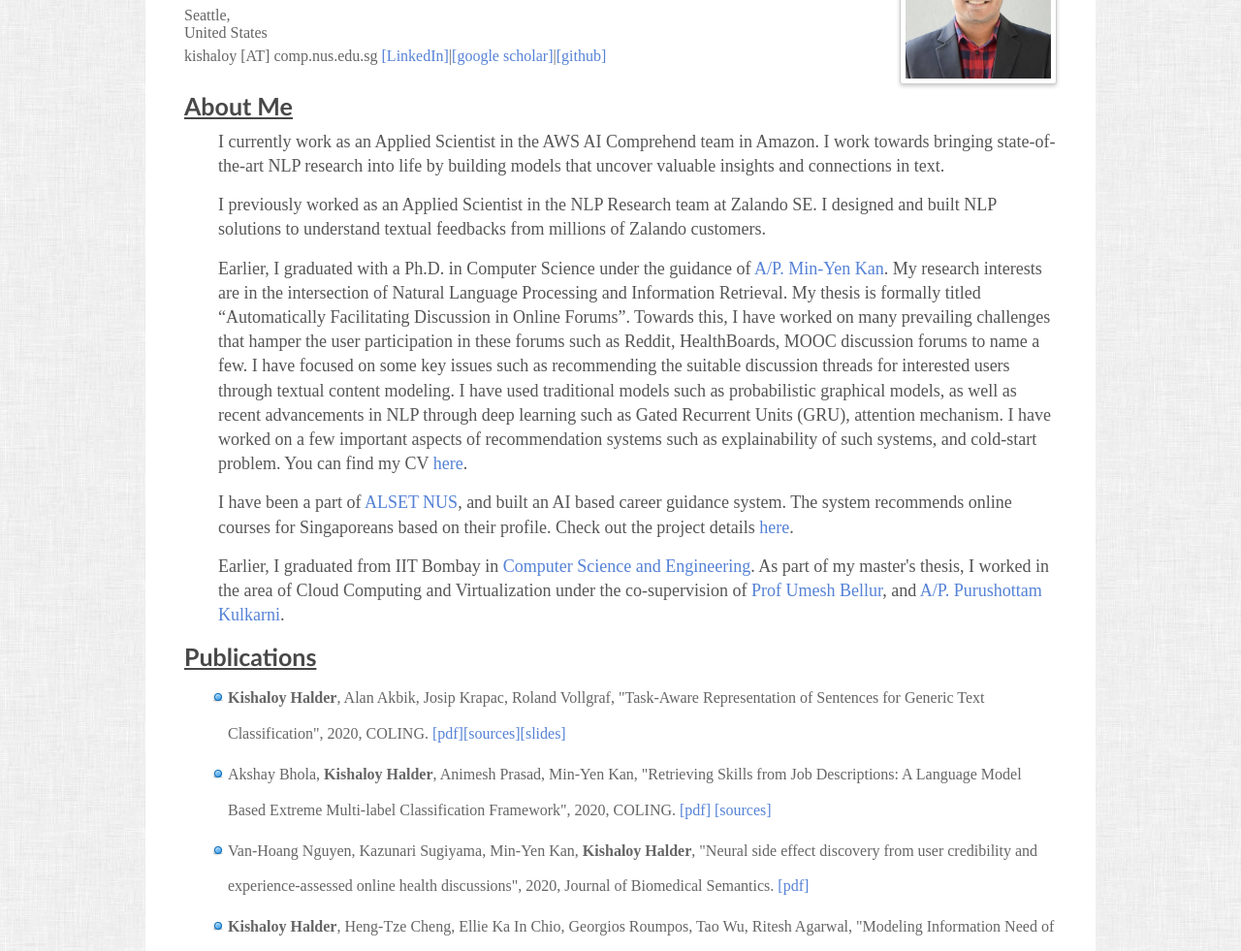
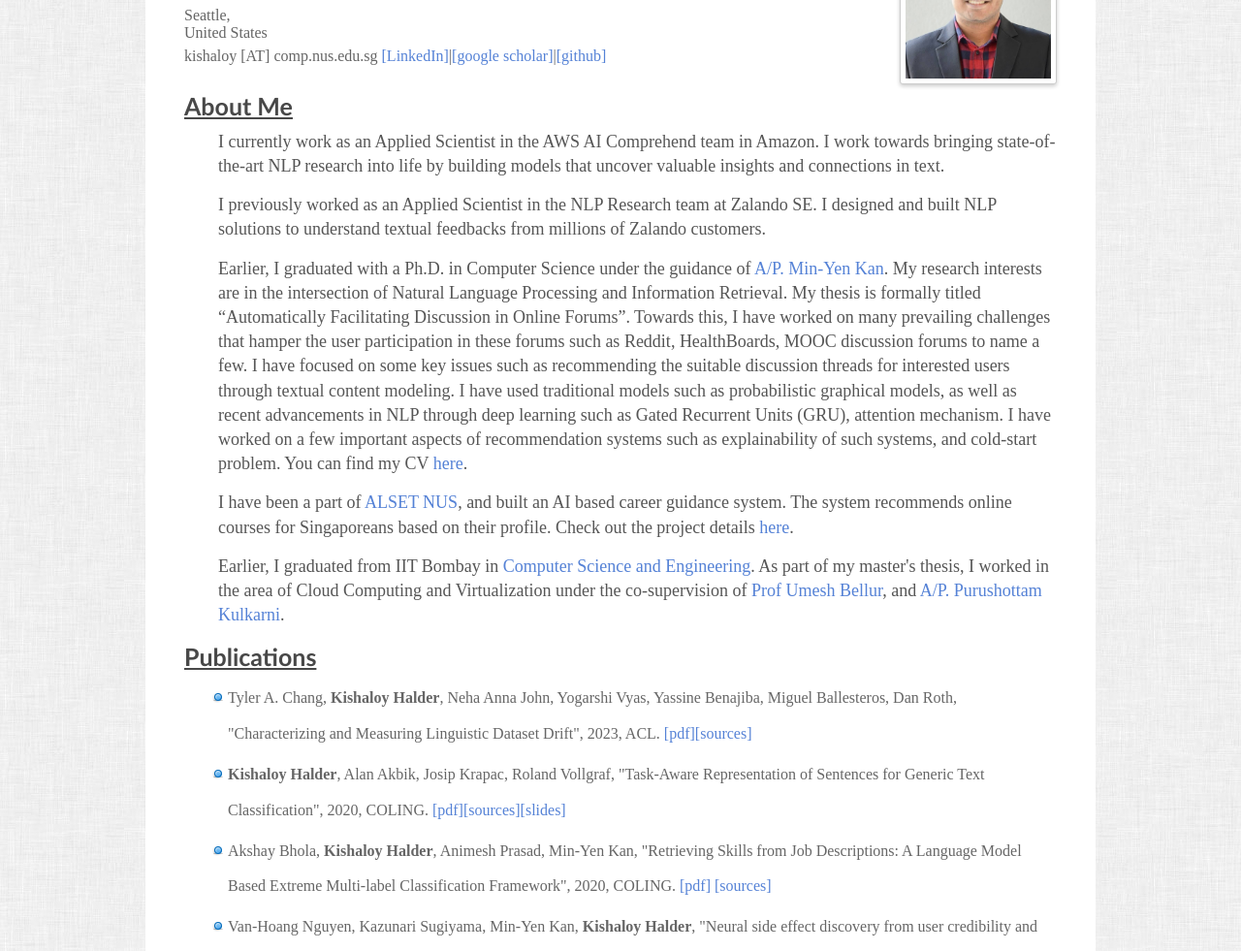
Before and after one commit to kishaloyhalder/kishaloyhalder.github.io, a plain HTML site: page index.html in a window 1280 px wide. Shown: the part 110-1091 px from the top of the page at 97% size. Drawn offline with Linux system fonts and the light colour scheme; a web font is replaced by a local one.

Commit message:
Update index.html

```diff
--- a/index.html
+++ b/index.html
@@ -59,6 +59,7 @@
 		<section id="publications" class="clearfix" itemscope itemtype="http://schema.org/ItemList">
 			<h2 itemprop="name">Publications</h2>
 				<ul>
+					<li itemprop="itemListElement">Tyler A. Chang, <b>Kishaloy Halder</b>, Neha Anna John, Yogarshi Vyas, Yassine Benajiba, Miguel Ballesteros, Dan Roth, "Characterizing and Measuring Linguistic Dataset Drift", 2023, ACL. <a href="https://arxiv.org/pdf/2305.17127.pdf" target="_blank">[pdf]</a><a href="https://github.com/amazon-science/characterizing-measuring-linguistic-drift" target="_blank">[sources]</a></li>
 					<li itemprop="itemListElement"><b>Kishaloy Halder</b>, Alan Akbik, Josip Krapac, Roland Vollgraf, "Task-Aware Representation of Sentences for Generic Text Classification", 2020, COLING. <a href="https://www.aclweb.org/anthology/2020.coling-main.285.pdf" target="_blank">[pdf]</a><a href="https://github.com/flairNLP/flair/blob/master/resources/docs/TUTORIAL_10_TRAINING_ZERO_SHOT_MODEL.md" target="_blank">[sources]</a><a href="pdfs/tars_coling2020_slides.pdf" target="_blank">[slides]</a></li>
 					<li itemprop="itemListElement">Akshay Bhola, <b>Kishaloy Halder</b>, Animesh Prasad, Min-Yen Kan, "Retrieving Skills from Job Descriptions: A Language Model Based Extreme Multi-label Classification Framework", 2020, COLING. <a href="https://www.aclweb.org/anthology/2020.coling-main.513.pdf" target="_blank">[pdf]</a> <a href="https://github.com/WING-NUS/JD2Skills-BERT-XMLC" target="_blank">[sources]</a></li>
 					<li itemprop="itemListElement">Van-Hoang Nguyen, Kazunari Sugiyama, Min-Yen Kan, <b>Kishaloy Halder</b>, "Neural side effect discovery from user credibility and experience-assessed online health discussions", 2020, Journal of Biomedical Semantics. <a href="https://jbiomedsem.biomedcentral.com/articles/10.1186/s13326-020-00221-1" target="_blank">[pdf]</a></li>
```
